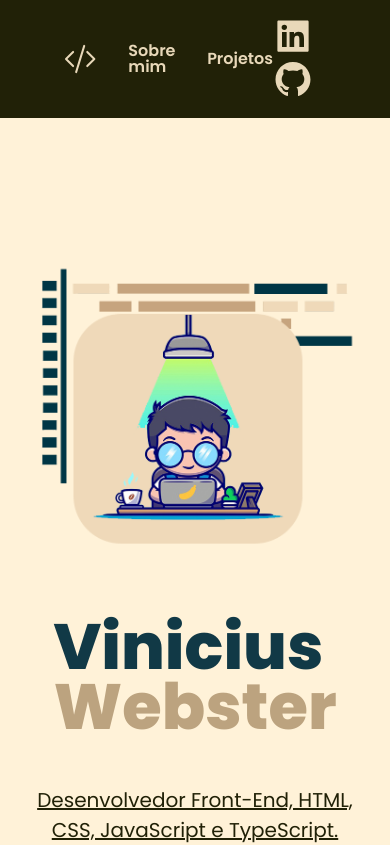
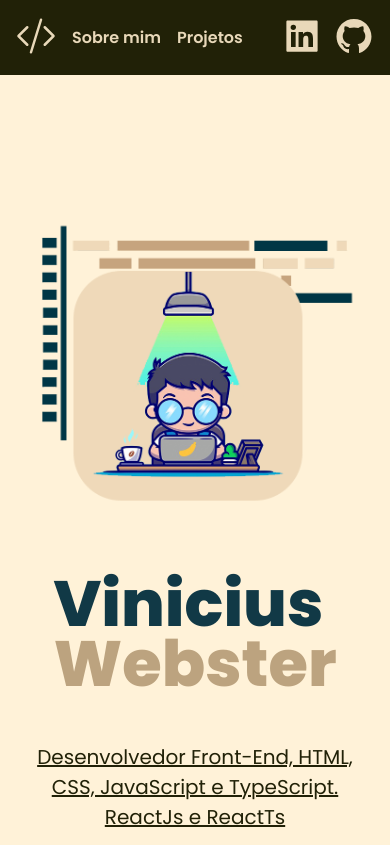
Before and after one commit to viniwebster/portfolio, a React (Create React App) app: page / in a window 390 px wide. Shown: the top 845 px of the page. Built offline with nearby package versions, Linux system fonts and the light colour scheme.

Commit message:
style: responsive

```diff
--- a/src/components/Header/Header.tsx
+++ b/src/components/Header/Header.tsx
@@ -2,6 +2,7 @@ import styled from "styled-components";
 import { mdColor, veryDarkColor } from "../../UI/variables";
 import { BsCodeSlash } from "react-icons/bs";
 import { AiFillLinkedin, AiFillGithub } from "react-icons/ai";
+import { HashLink } from "react-router-hash-link";
 
 const StyledHeader = styled.header`
   display: flex;
@@ -17,21 +18,38 @@ const StyledHeader = styled.header`
       margin-right: 0;
     }
   }
+
+  @media screen and (max-width: 500px){
+    padding: 1rem;
+    div > a {
+    margin-right: 12px;
+    &:last-child {
+      margin-right: 0;
+    }
+  }
+  }
 `;
 
 const StyledNav = styled.nav`
   display: flex;
   align-items: center;
   gap: 32px;
+
+  @media screen and (max-width: 500px){
+   gap: 16px;
+  }
 `;
 
 const StyledUl = styled.ul`
   display: flex;
   align-items: center;
   gap: 24px;
+  @media screen and (max-width: 500px){
+   gap: 16px;
+  }
 `;
 
-const StyledA = styled.a`
+const StyledA = styled(HashLink)`
   color: ${mdColor};
   font-weight: 600;
 `;
@@ -40,21 +58,31 @@ const Header = () => {
   return (
     <StyledHeader>
       <StyledNav>
-        <BsCodeSlash color={mdColor} size={40} />
+        <HashLink to={"/"}>
+          <BsCodeSlash color={mdColor} size={40} />
+        </HashLink>
         <StyledUl>
           <li>
-            <StyledA href="#aboutme">Sobre mim</StyledA>
+            <StyledA to="/#aboutme">Sobre mim</StyledA>
           </li>
           <li>
-            <StyledA href="#projects">Projetos</StyledA>
+            <StyledA to="/#projects">Projetos</StyledA>
           </li>
         </StyledUl>
       </StyledNav>
       <div>
-        <a href="https://www.linkedin.com/in/viniwebster/" target="_blank" rel="noreferrer">
+        <a
+          href="https://www.linkedin.com/in/viniwebster/"
+          target="_blank"
+          rel="noreferrer"
+        >
           <AiFillLinkedin color={mdColor} size={40} />
         </a>
-        <a href="https://github.com/viniwebster" target="_blank" rel="noreferrer">
+        <a
+          href="https://github.com/viniwebster"
+          target="_blank"
+          rel="noreferrer"
+        >
           <AiFillGithub color={mdColor} size={40} />
         </a>
       </div>
```
